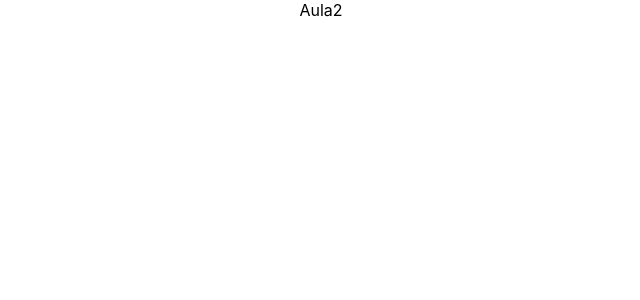
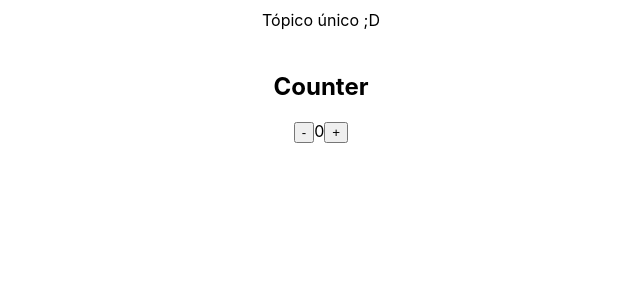
Before and after one commit to DaveJosef/Desafio-Github-Dio-TQI-Bootcamp, a React (Create React App) app in the folder Cursos/ReactJS/digital-one-react-intermediario/: page /aula-2 in a window 1280 px wide. Shown: the top 300 px of the page, without its empty margins (319-959 px from the left). Built offline with nearby package versions, Linux system fonts and the light colour scheme.

Commit message:
Altera aula-2 em digital-one-react-intermediario

```diff
--- a/Cursos/ReactJS/digital-one-react-intermediario/src/Home.jsx
+++ b/Cursos/ReactJS/digital-one-react-intermediario/src/Home.jsx
@@ -1,7 +1,7 @@
 import React from 'react';
 import { Link } from 'react-router-dom';
 
-export const Home = () => (
+const Home = () => (
     <>
         <p>Olá! Selecione uma aula abaixo :D</p>
         <Link to="/aula-1" >Aula 1</Link>
@@ -13,3 +13,5 @@ export const Home = () => (
         <Link to="/aula-4" >Aula 4</Link>
     </>
 );
+
+export default Home;
--- a/Cursos/ReactJS/digital-one-react-intermediario/src/aula-1/Aula1.jsx
+++ b/Cursos/ReactJS/digital-one-react-intermediario/src/aula-1/Aula1.jsx
@@ -23,7 +23,7 @@ const ClassRoomBoard = styled.div`
   margin: 12px;
 `;
 
-export const Aula1 = () => {
+const Aula1 = () => {
   const [topic, setTopic] = useState(1);
 
   return (
@@ -41,3 +41,5 @@ export const Aula1 = () => {
     </ClassRoom>
   )
 }
+
+export default Aula1;
--- a/Cursos/ReactJS/digital-one-react-intermediario/src/aula-2/Aula2.jsx
+++ b/Cursos/ReactJS/digital-one-react-intermediario/src/aula-2/Aula2.jsx
@@ -1,7 +1,36 @@
 import React from 'react';
+import styled from 'styled-components';
+import Counter from './components/Counter';
 
-export const Aula2 = () => {
+const ClassRoom = styled.div`
+	display: flex;
+	flex-direction: column;
+`;
+
+const ClassRoomControls = styled.div`
+	display: flex;
+	justify-content: space-around;
+	margin: 10px 0;
+`;
+
+const ClassRoomBoard = styled.div`
+	margin: 12px;
+	display: flex;
+	justify-content: center;
+`;
+
+const Aula2 = () => {
+
   return (
-    <div>Aula2</div>
-  )
+    <ClassRoom>
+        <ClassRoomControls>
+          Tópico único ;D
+        </ClassRoomControls>
+        <ClassRoomBoard>
+          <Counter />
+        </ClassRoomBoard>
+    </ClassRoom>
+  );
 }
+
+export default Aula2;
--- /dev/null
+++ b/Cursos/ReactJS/digital-one-react-intermediario/src/aula-2/components/Counter.jsx
@@ -0,0 +1,35 @@
+import React from 'react';
+import { connect } from 'react-redux';
+
+class Counter extends React.Component {
+    state = { count: 0 }
+
+    increment = () => {
+        this.props.dispatch({ type: 'INCREMENT' });
+    }
+
+    decrement = () => {
+        this.props.dispatch({ type: 'DECREMENT' });
+    }
+
+  render() {
+    return (
+      <div>
+        <h2>Counter</h2>
+        <div>
+            <button onClick={this.decrement}>-</button>
+            <span>{this.props.count}</span>
+            <button onClick={this.increment}>+</button>
+        </div>
+      </div>
+    )
+  }
+}
+
+function mapStateToProps(state) {
+    return {
+        count: state.counter.count
+    };
+}
+
+export default connect(mapStateToProps)(Counter);
--- a/Cursos/ReactJS/digital-one-react-intermediario/src/aula-3/Aula3.jsx
+++ b/Cursos/ReactJS/digital-one-react-intermediario/src/aula-3/Aula3.jsx
@@ -1,7 +1,9 @@
 import React from 'react';
 
-export const Aula3 = () => {
+const Aula3 = () => {
   return (
     <div>Aula3</div>
   )
 }
+
+export default Aula3;
--- a/Cursos/ReactJS/digital-one-react-intermediario/src/aula-4/Aula4.jsx
+++ b/Cursos/ReactJS/digital-one-react-intermediario/src/aula-4/Aula4.jsx
@@ -1,7 +1,9 @@
 import React from 'react';
 
-export const Aula4 = () => {
+const Aula4 = () => {
   return (
     <div>Aula4</div>
   )
 }
+
+export default Aula4;
--- a/Cursos/ReactJS/digital-one-react-intermediario/src/index.js
+++ b/Cursos/ReactJS/digital-one-react-intermediario/src/index.js
@@ -3,12 +3,21 @@ import ReactDOM from 'react-dom';
 import './index.css';
 import App from './App';
 import * as serviceWorker from './serviceWorker';
+import { Provider } from 'react-redux';
+import { createStore, applyMiddleware } from 'redux';
+import rootReducer from './redux/reducers/rootReducer';
+import thunk from 'redux-thunk';
+import { composeWithDevTools } from 'redux-devtools-extension';
+
+const store = createStore(rootReducer, composeWithDevTools(
+  applyMiddleware(thunk)
+));
 
 const root = document.getElementById('root');
 ReactDOM.render(
-  <React.StrictMode>
+  <Provider store={store}>
     <App />
-  </React.StrictMode>,
+  </Provider>,
   root
 );
 
--- /dev/null
+++ b/Cursos/ReactJS/digital-one-react-intermediario/src/redux/actions/counter.js
@@ -0,0 +1,2 @@
+export const INCREMENT = 'INCREMENT';
+export const DECREMENT = 'DECREMENT';
--- /dev/null
+++ b/Cursos/ReactJS/digital-one-react-intermediario/src/redux/reducers/counter.js
@@ -0,0 +1,20 @@
+import { INCREMENT, DECREMENT } from '../actions/counter';
+
+export const initialState = {
+    count: 0
+};
+
+export function counterReducer(state = initialState, action) {
+    switch (action.type) {
+        case INCREMENT:
+            return {
+                count: state.count + 1
+            };
+        case DECREMENT:
+            return {
+                count: state.count - 1
+            };
+        default:
+            return state;
+    }
+};
--- /dev/null
+++ b/Cursos/ReactJS/digital-one-react-intermediario/src/redux/reducers/rootReducer.js
@@ -0,0 +1,8 @@
+import { combineReducers } from "redux";
+import { counterReducer } from './counter';
+
+const rootReducer = combineReducers({
+    counter: counterReducer,
+});
+
+export default rootReducer;
```
Also changed, not shown: Cursos/ReactJS/digital-one-react-intermediario/src/App.jsx (+5 -5 lines).
